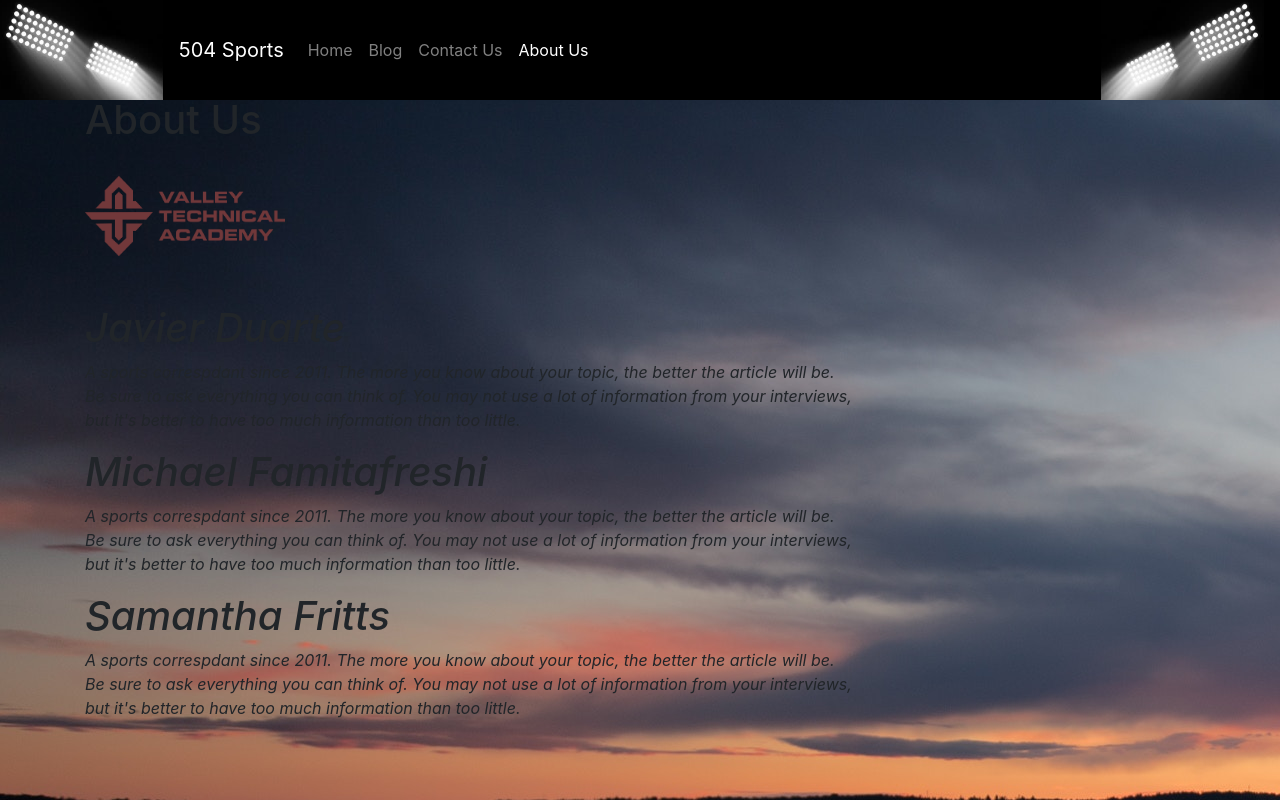
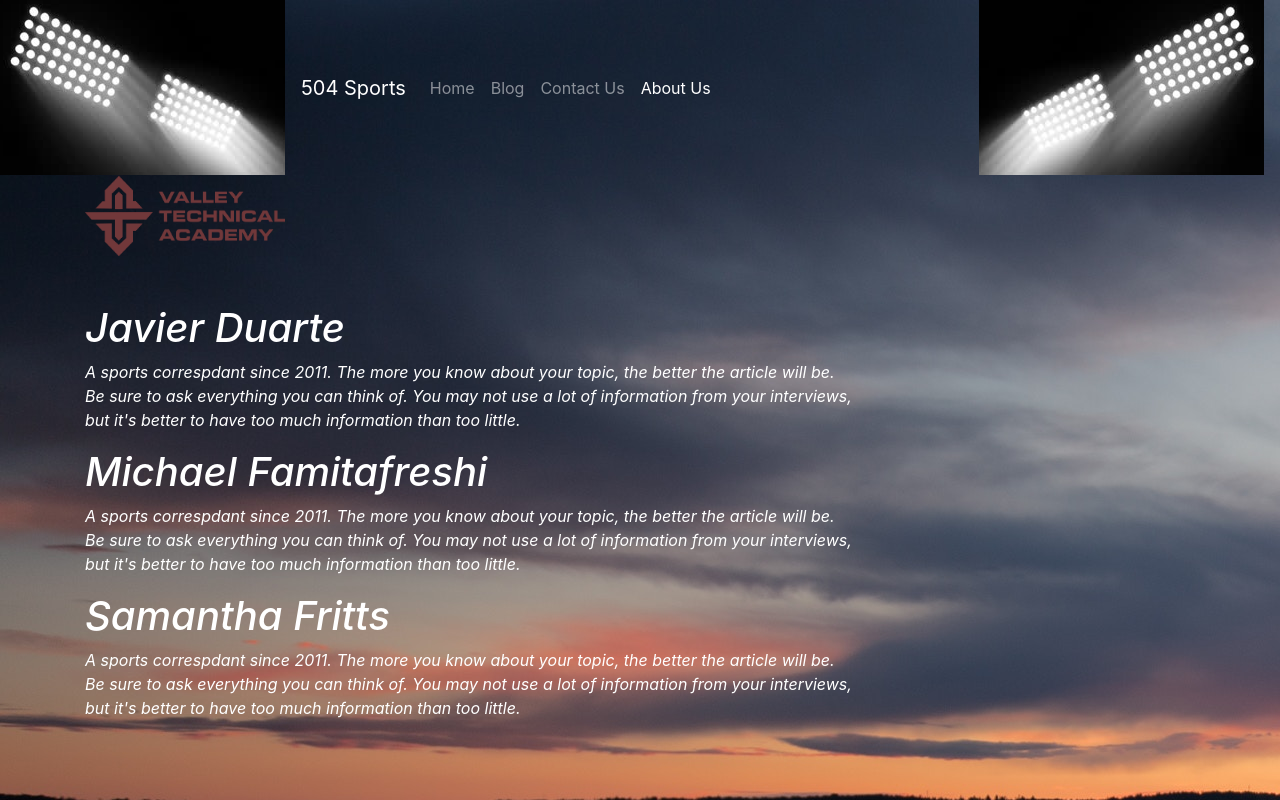
Before and after one commit to TheManOfSteel1/TheSportsGig, a PHP site: page /aboutus.html in a window 1280 px wide. Run offline with PHP 8.4, Linux system fonts and the light colour scheme; some libraries are stand-ins or nearby versions.

Commit message:
Auto stash before merge of "master" and "origin/master"

```diff
--- a/aboutus.html
+++ b/aboutus.html
@@ -10,10 +10,10 @@
     <link rel="stylesheet" href="https://maxcdn.bootstrapcdn.com/bootstrap/4.0.0/css/bootstrap.min.css" integrity="sha384-Gn5384xqQ1aoWXA+058RXPxPg6fy4IWvTNh0E263XmFcJlSAwiGgFAW/dAiS6JXm" crossorigin="anonymous">
     <link rel="stylesheet" href="style.css">
 
-    <title>Hello, world!</title>
+    <title>About Us</title>
 </head>
 
-<body class="pt-5" id = "about-us">
+<body class="pt-5" id = "aboutus">
     <nav class="navbar fixed-top navbar-expand-lg navbar-dark m-0 p-0
       b-0">
         <a class="navbar-brand p-0">
@@ -46,7 +46,7 @@
 
 
     <!-- description content below -->
-    <div class="container pt-5"id="text">
+    <div class="container pt-5"id="bodytext">
 
         <div class="row">
 
--- a/style.css
+++ b/style.css
@@ -4,13 +4,13 @@
 /* end of navrbar code */
 
 /* start of body */
-#about-us{
+#aboutus{
 
   background-image: url("aboutuspic.jpg");
 }
 
-/* #text {
-color: white; */
+#bodytext {
+color: white;
 /* end of body code */
 
 
```
